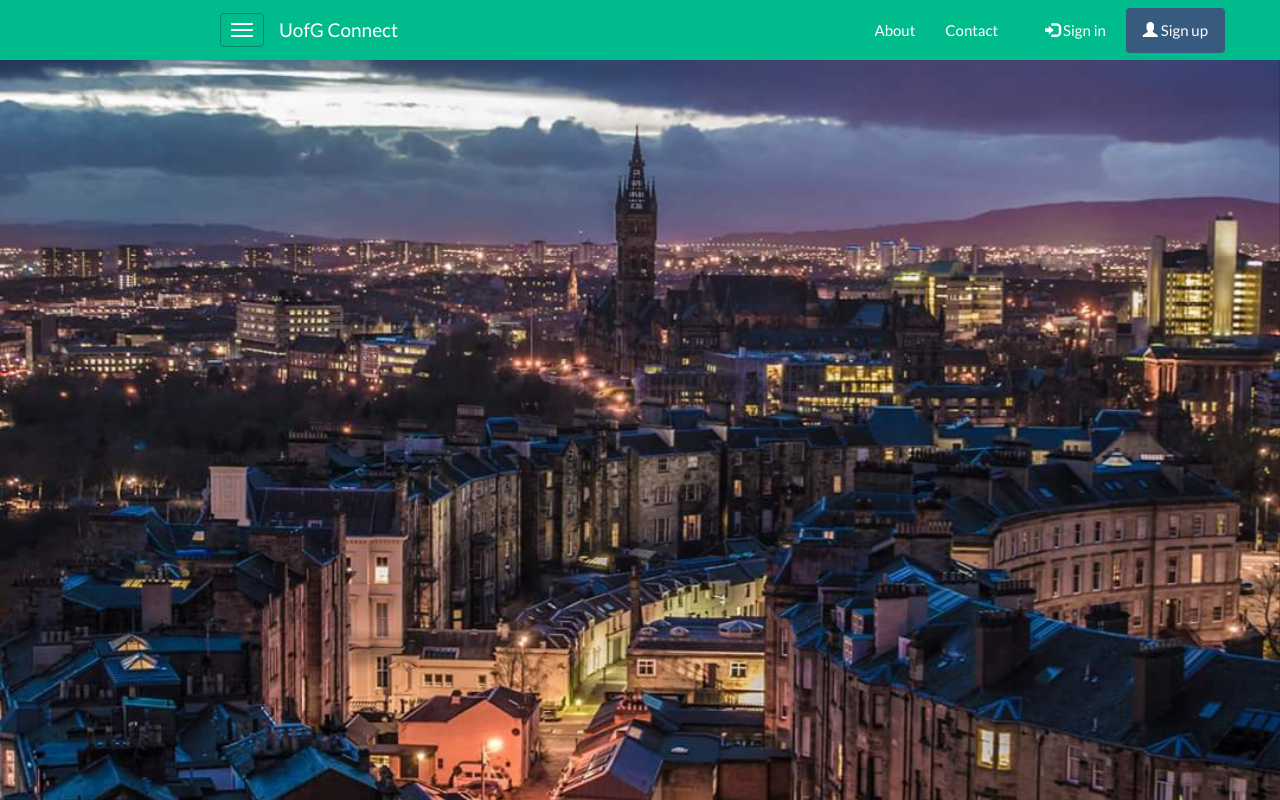
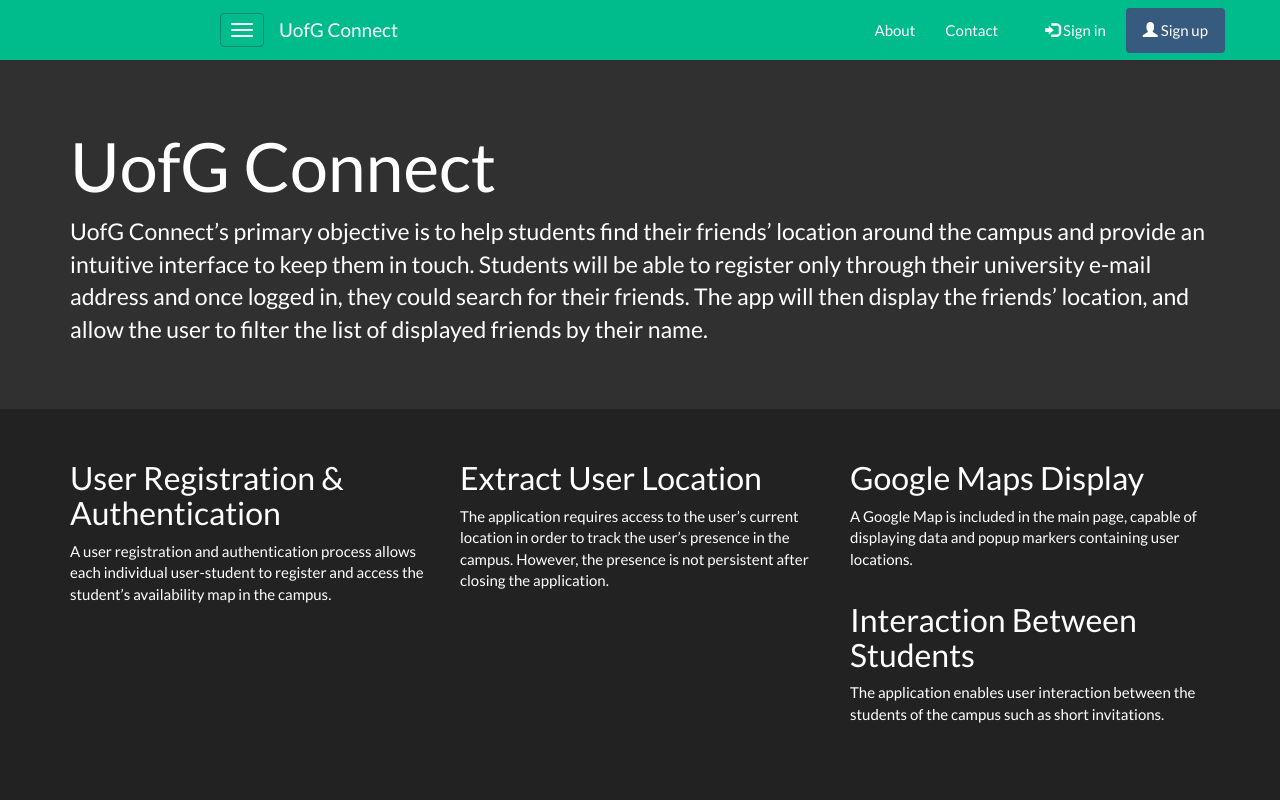
Before and after one commit to malioni91/uofgconnect, a Django app: page /connect/landing/ in a window 1280 px wide. Run offline with Django 3.2, Linux system fonts and the light colour scheme; some libraries are stand-ins or nearby versions; some web fonts are replaced.

Commit message:
Jumbotron to landing page

```diff
--- a/templates/connect/base.html
+++ b/templates/connect/base.html
@@ -33,6 +33,7 @@
             .navbar-collapse.collapse #sidebar-toggle{
                 display: none !important;
             }
+
         </style>
         <link rel="stylesheet" href="{% static "css/main.css" %}">
     </head>
--- a/templates/connect/landing.html
+++ b/templates/connect/landing.html
@@ -2,6 +2,33 @@
 {% load staticfiles %}
 
 {% block content %}
-<img src="{% static "images/GlasgowUni.jpg" %}" id="bg" alt="Picture of UofG"/>
+<div class="jumbotron">
+      <div class="container">
+        <h1 class="display-3">UofG Connect</h1>
+        <p>UofG Connect’s primary objective is to help students find their friends’ location around the campus and provide an intuitive interface to keep them in touch. Students will be able to register only through their university e-mail address and once logged in, they could search for their friends. The app will then display the friends’ location, and allow the user to filter the list of displayed friends by their name.</p>
+      </div>
+    </div>
+
+    <div class="container">
+      <!-- Example row of columns -->
+      <div class="row">
+        <div class="col-md-4">
+          <h2>User Registration & Authentication</h2>
+          <p>A user registration and authentication process allows each individual user-student to register and access the student’s availability map in the campus.
+        </p>
+        </div>
+        <div class="col-md-4">
+          <h2>Extract User Location</h2>
+          <p>The application requires access to the user’s current location in order to track the user’s presence in the campus. However, the presence is not persistent after closing the application. </p>
+       </div>
+        <div class="col-md-4">
+          <h2>Google Maps Display</h2>
+          <p>A Google Map is included in the main page, capable of displaying data and popup markers containing user locations.</p>
+        </div>
+          <div class="col-md-4">
+          <h2>Interaction Between Students</h2>
+          <p>The application enables user interaction between the students of the campus such as short invitations.</p>
+        </div>
+      </div>
 
 {% endblock %}
```
